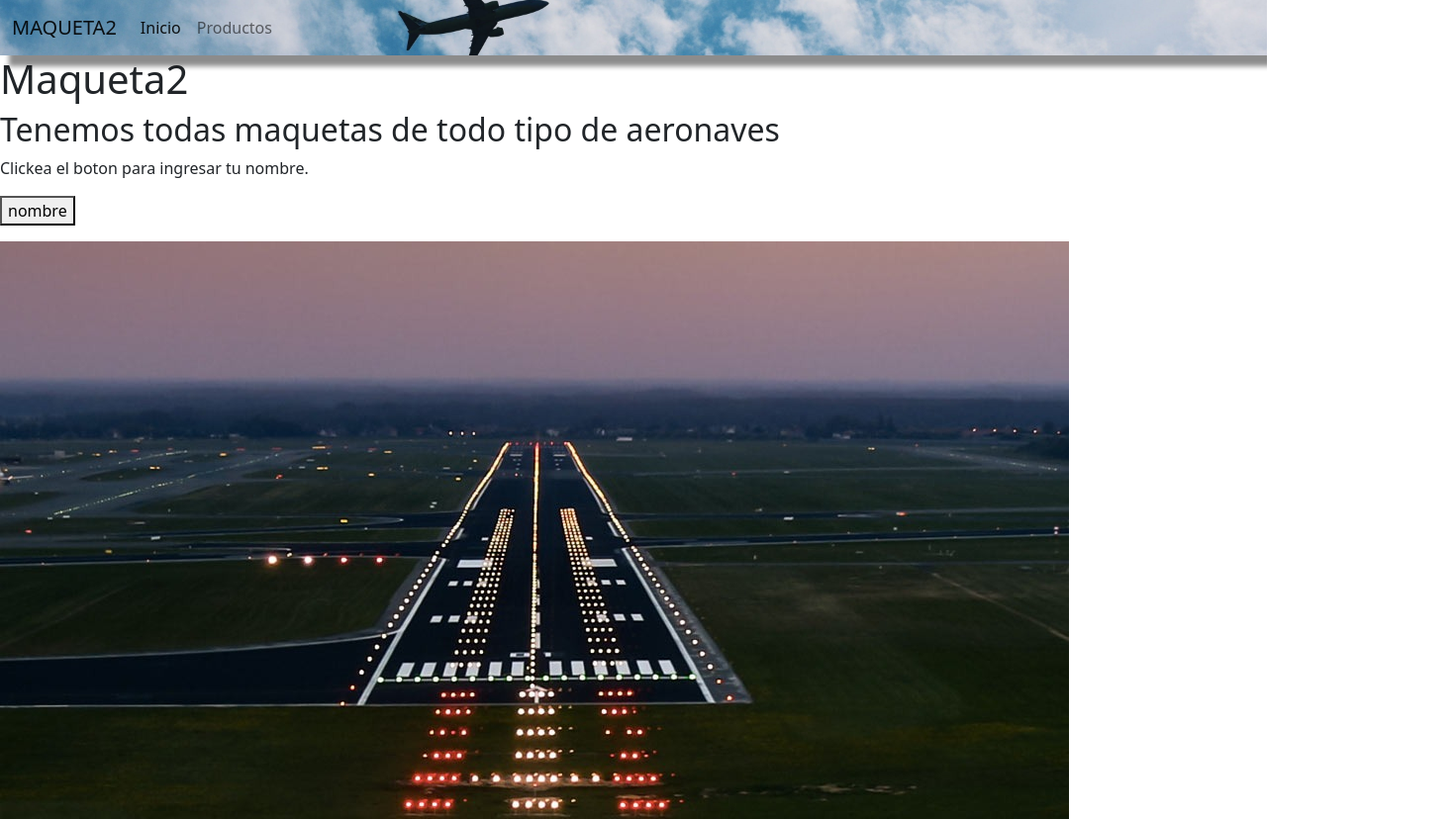
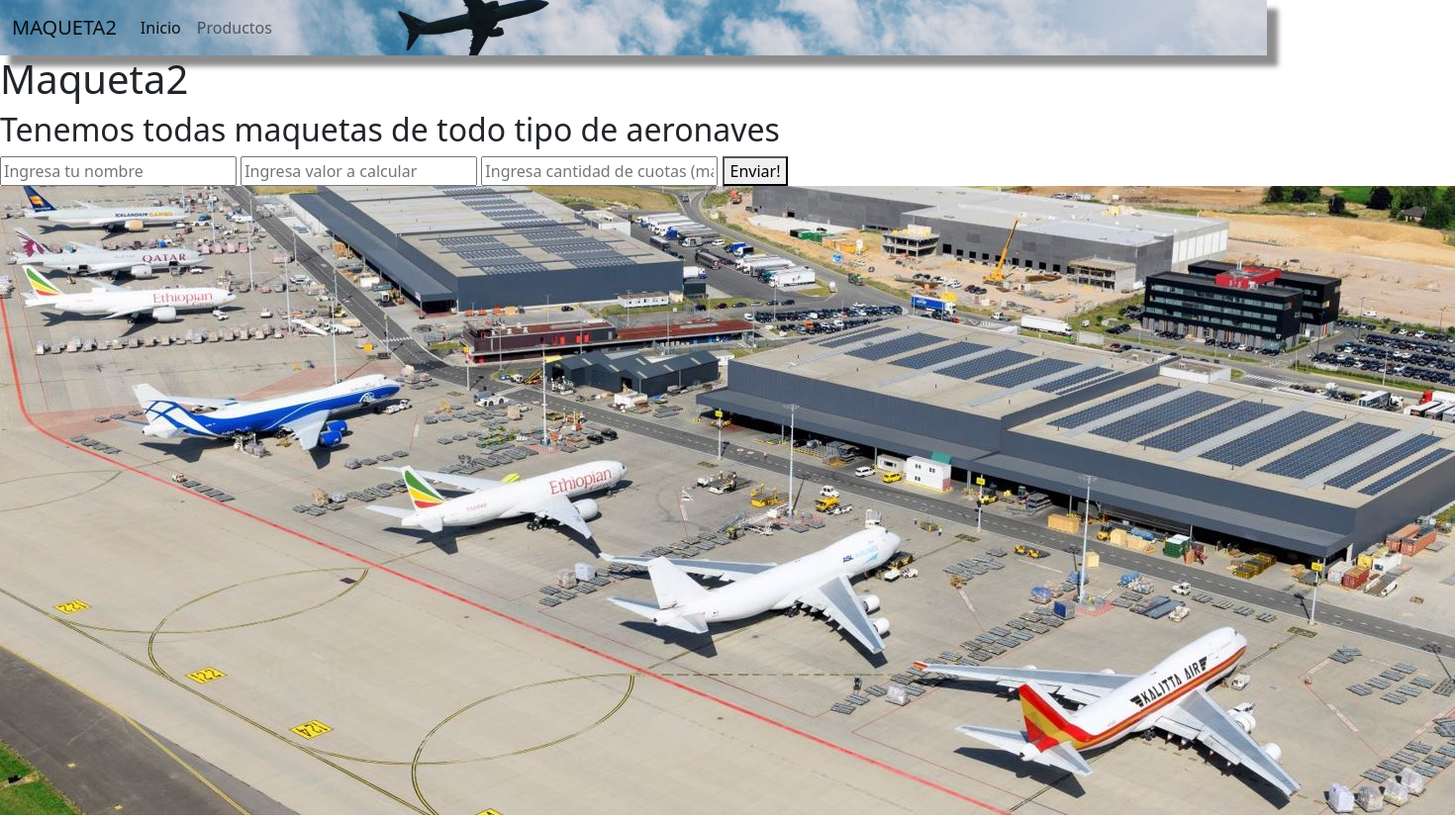
Before and after one commit to Joaquitope/JavaScript-41570, a plain HTML site: page index.html in a window 1280 px wide. Shown: the top 828 px of the page at 99% size, 1470 px wide, since content can reach past the window. Drawn offline with nearby package versions, Linux system fonts and the light colour scheme.

Commit message:
agregue form y evento

```diff
--- a/index.html
+++ b/index.html
@@ -32,12 +32,13 @@
       <h1>Maqueta2</h1>
       <h2>Tenemos todas maquetas de todo tipo de aeronaves</h2>
 
-      <p>Clickea el boton para ingresar tu nombre.</p>
+      <input id="nombre" placeholder="Ingresa tu nombre">
+      <input id="valor" placeholder="Ingresa valor a calcular">
+      <input id="cuotas" placeholder="Ingresa cantidad de cuotas (max 12)">
+      <button onclick="formulario();">Enviar!</button>
 
-      <button onclick="mostrarMsj()">nombre</button>
-
-      <p id="usuario"></p>
-<div class="img.principal" > <img src="./images/rwy.jpeg" alt="rwy">
+      <div id="msj"></div>
+<div class="imagen.pista"> <img src="./images/fondo.JPG" alt="rwy">
 </div>
 </body>
 </html>
--- a/main.js
+++ b/main.js
@@ -1,11 +1,21 @@
-function mostrarMsj() {
+function formulario() {
+    const nombre = document.getElementById("nombre").value;
+    const valor = document.getElementById("valor").value;
+    const cuotas = document.getElementById("cuotas").value;
+
+    document.getElementById("msj").innerHTML = "Hola " + nombre + " " + "el precio final en "  + cuotas + " " + "cuotas seria de: " + valor/cuotas;
+}
+
+
+
+/* function mostrarMsj() {
     let person = prompt("Ingrese su nombre ");
     if (person != null) {
       document.getElementById("usuario").innerHTML =
       "Hola " + person + " " + "podes ver nuestros productos en la seccion PRODUCTOS!";
     }
   }
-
+ */
 /* let productos = [
     { Modelo: 787, Fabricante: "Boeing", Aerolinea: "Aeromexico", precio: 20000 },
     { Modelo: 737, Fabricante: "Boeing", Aerolinea: "Aerolineas Argentinas", precio: 19000 },
--- a/style.css
+++ b/style.css
@@ -15,7 +15,7 @@ body{
     width: 100%;
     z-index: 1000; }
 
-    .img.principal{
-        height: 2rem;
-        width: 2rem;
+    .imagen.pista{
+        height: 2px;
+        width: 2px;
     }
```
Also changed, not shown: images/airport.jpg (added), images/fondo.JPG (added).
